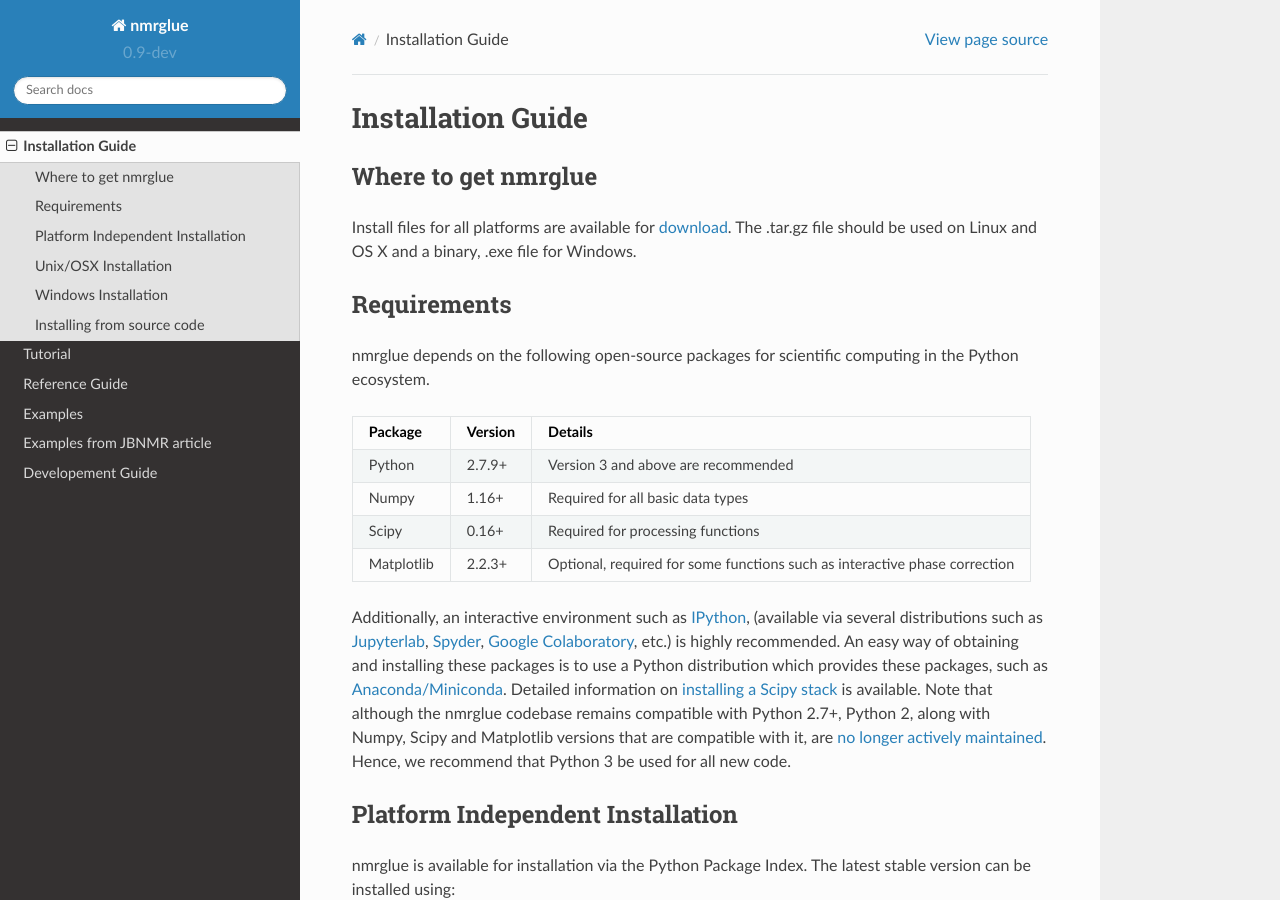
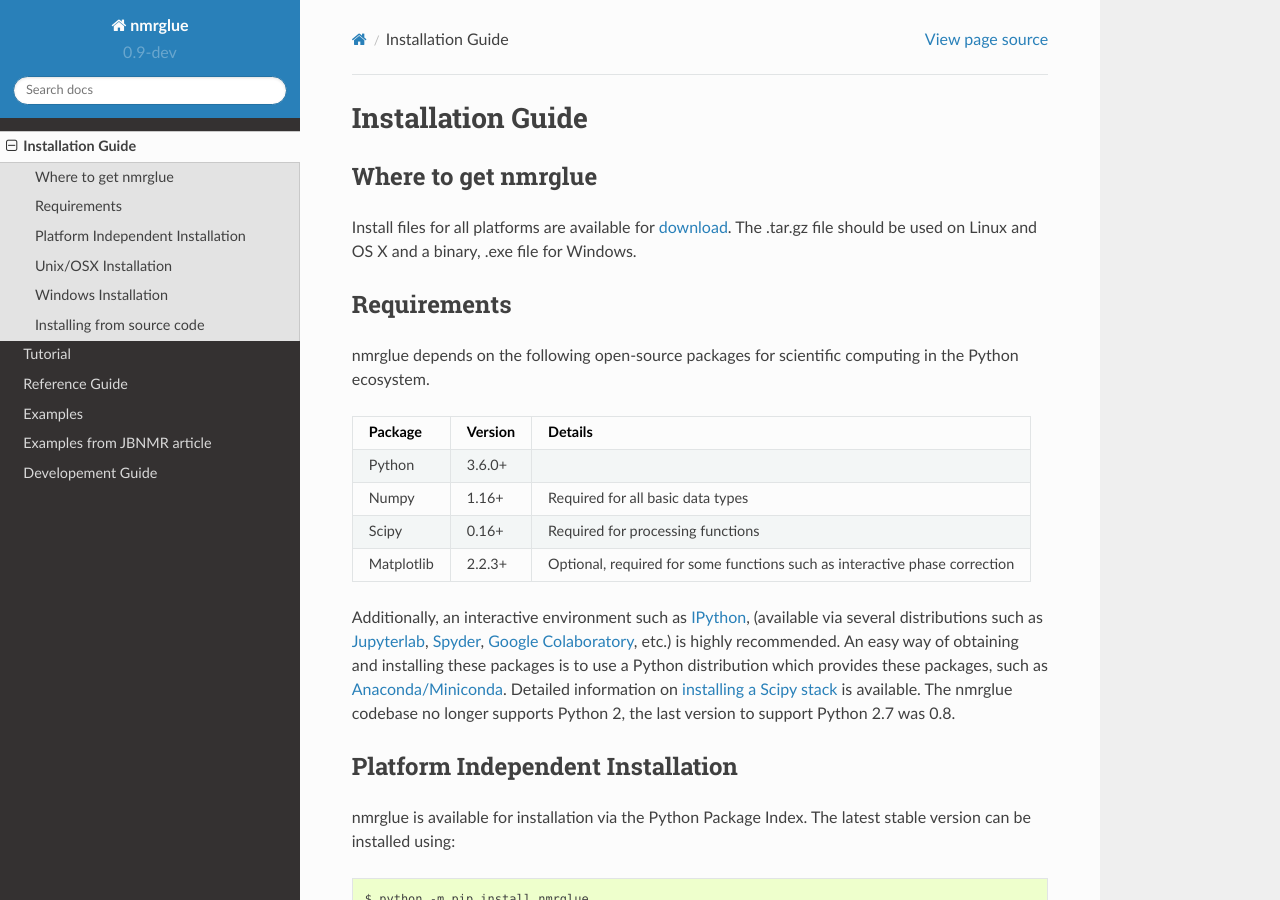
Before and after one commit to jjhelmus/nmrglue, a Sphinx documentation site: the page built from doc/source/install.rst, in a window 1280 px wide and 900 px high. Built offline with Sphinx 7.4.7 and the Read the Docs theme 2.0.0, drawn with Linux system fonts in a browser that asks for light colours.

Commit message:
update install doc in indicate Python 3 only

```diff
--- a/doc/source/install.rst
+++ b/doc/source/install.rst
@@ -20,7 +20,7 @@ in the Python ecosystem.
 +------------+------------+---------------------------------------+
 | Package    | Version    | Details                               |
 +============+============+=======================================+
-| Python     | 2.7.9+     | Version 3 and above are recommended   |
+| Python     | 3.6.0+     |                                       |
 +------------+------------+---------------------------------------+
 | Numpy      | 1.16+      | Required for all basic data types     |
 +------------+------------+---------------------------------------+
@@ -30,7 +30,7 @@ in the Python ecosystem.
 |            |            | such as interactive phase correction  |
 +------------+------------+---------------------------------------+
 
-Additionally, an interactive environment such as `IPython <http://ipython.org/>`_, (available via several distributions such as `Jupyterlab <https://jupyterlab.readthedocs.io/en/stable/>`_, `Spyder <https://www.spyder-ide.org/>`_, `Google Colaboratory <https://colab.research.google.com/>`_, etc.) is highly recommended. An easy way of obtaining and installing these packages is to use a Python distribution which provides these packages, such as `Anaconda/Miniconda <https://www.anaconda.com/>`_. Detailed information on `installing a Scipy stack <https://scipy.org/install.html>`_ is available. Note that although the nmrglue codebase remains compatible with Python 2.7+, Python 2, along with Numpy, Scipy and Matplotlib versions that are compatible with it, are `no longer actively maintained <https://www.python.org/doc/sunset-python-2/>`_. Hence, we recommend that Python 3 be used for all new code.
+Additionally, an interactive environment such as `IPython <http://ipython.org/>`_, (available via several distributions such as `Jupyterlab <https://jupyterlab.readthedocs.io/en/stable/>`_, `Spyder <https://www.spyder-ide.org/>`_, `Google Colaboratory <https://colab.research.google.com/>`_, etc.) is highly recommended. An easy way of obtaining and installing these packages is to use a Python distribution which provides these packages, such as `Anaconda/Miniconda <https://www.anaconda.com/>`_. Detailed information on `installing a Scipy stack <https://scipy.org/install.html>`_ is available. The nmrglue codebase no longer supports Python 2, the last version to support Python 2.7 was 0.8.
 
 
 Platform Independent Installation
```
